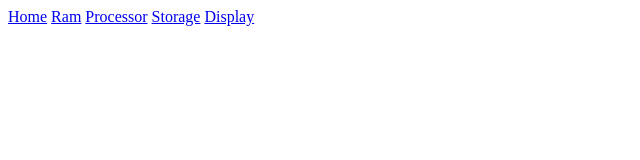
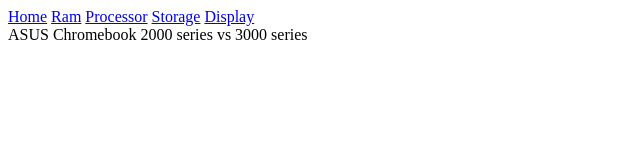
Before and after one commit to premieredemo/chromebook, a plain HTML site: page index.html in a window 1280 px wide. Shown: the whole page, without its empty margins (0-640 px from the left). Drawn offline with Linux system fonts and the light colour scheme.

Commit message:
Update index.html

```diff
--- a/index.html
+++ b/index.html
@@ -7,5 +7,6 @@
 <a href = "storage.html">Storage</a>
 <a href = "display.html">Display</a>
 </div>
+  ASUS Chromebook 2000 series vs 3000 series
 </body>
 </html>
```
